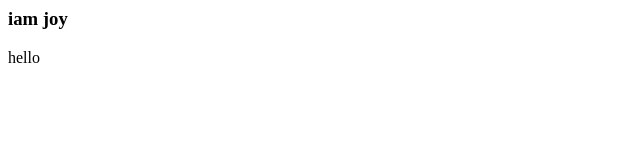
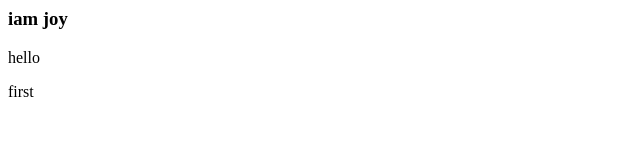
Before and after one commit to DEVINETHITI/projecttest, a plain HTML site: page index.html in a window 1280 px wide. Shown: the full height of the page, 0-640 px from the left. Drawn offline with Linux system fonts and the light colour scheme.

Commit message:
second commit in first.html

```diff
--- a/index.html
+++ b/index.html
@@ -9,5 +9,8 @@
         <p>
             hello
         </p>
+        <p>
+            first
+        </p>
     </body>
 </html>
```
